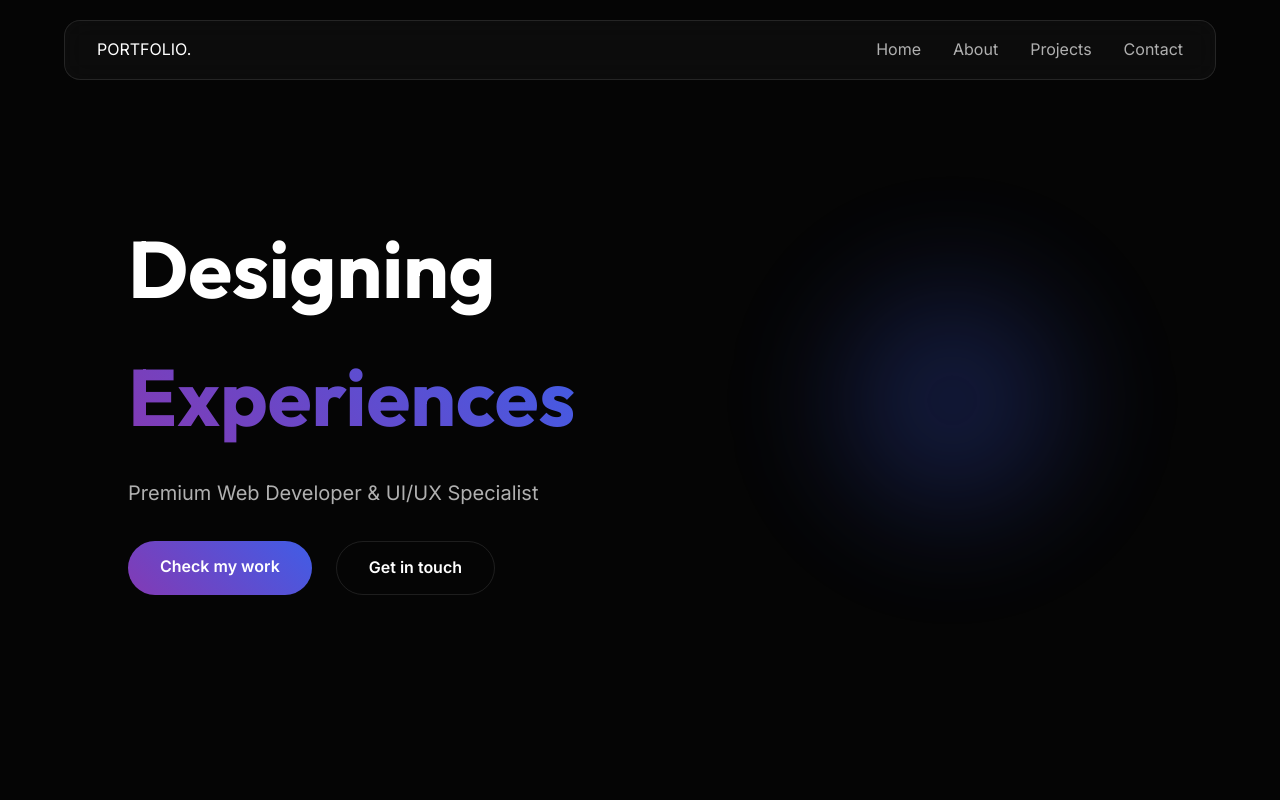
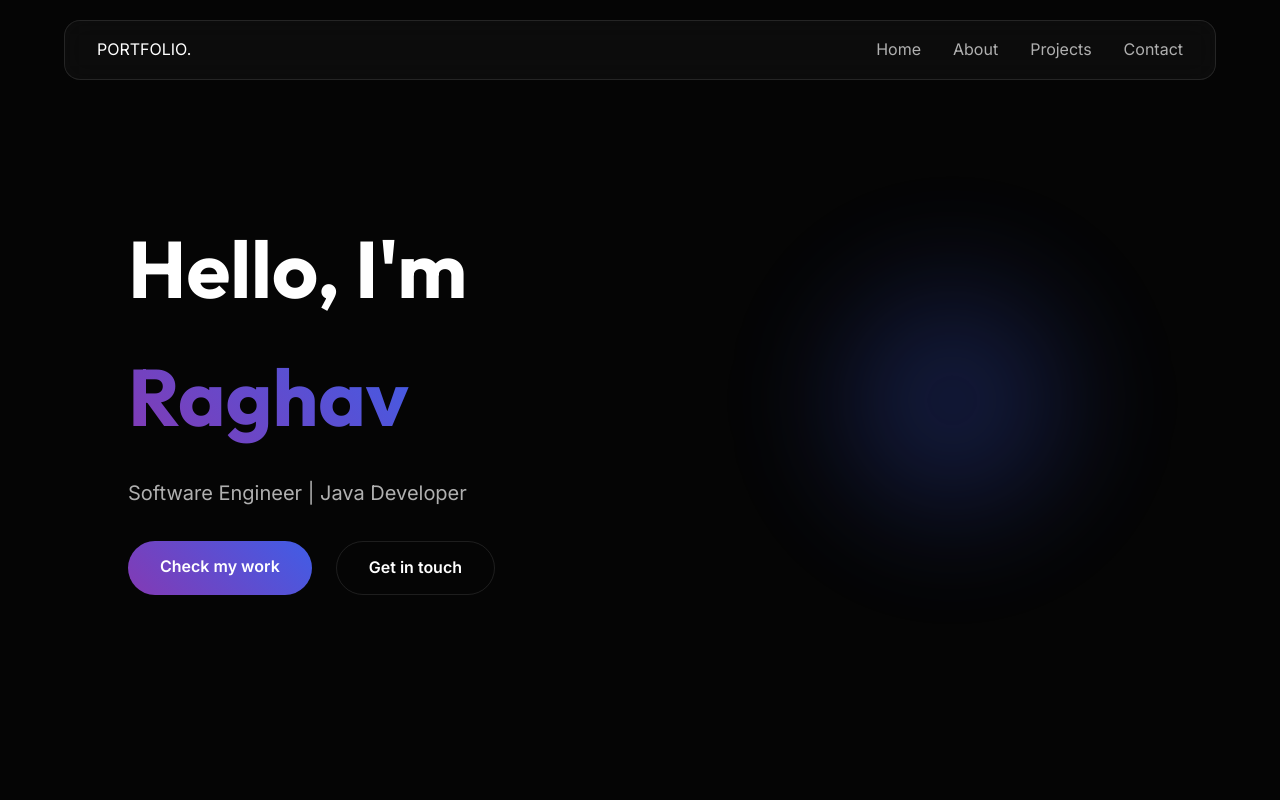
Before and after one commit to isagiyoichi10405-ux/portfolio, a website built with Vite: page index.html in a window 1280 px wide. Shown: the top 800 px of the page. Built offline with nearby package versions, Linux system fonts and the light colour scheme.

Commit message:
Update hero section text

```diff
--- a/index.html
+++ b/index.html
@@ -30,8 +30,8 @@
         <main>
             <section id="hero" class="hero-section">
                 <div class="hero-content">
-                    <h1 class="reveal-text">Designing <span class="gradient-text">Experiences</span></h1>
-                    <p class="hero-subtitle">Premium Web Developer & UI/UX Specialist</p>
+                    <h1 class="reveal-text">Hello, I'm <span class="gradient-text">Raghav</span></h1>
+                    <p class="hero-subtitle">Software Engineer | Java Developer </p>
                     <div class="hero-cta">
                         <a href="#projects" class="btn btn-primary">Check my work</a>
                         <a href="#contact" class="btn btn-secondary">Get in touch</a>
```
